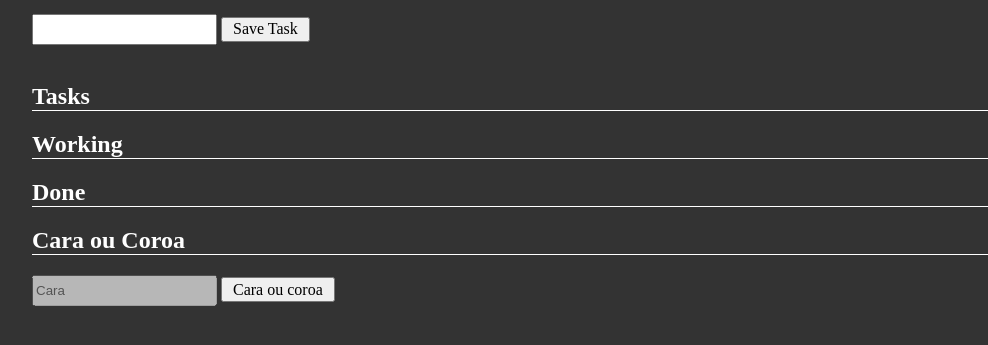
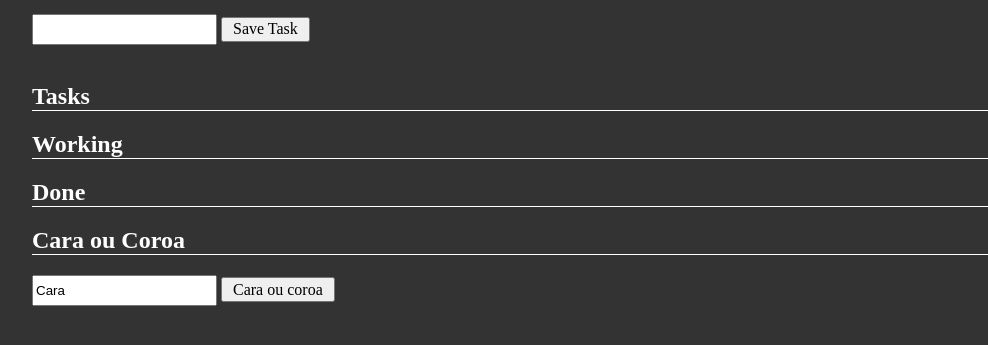
Before and after one commit to AdamTeodoro/Desafio-to-do-List, a plain HTML site: page index.html in a window 1280 px wide. Both pictures are taken after a click on the button "Cara ou coroa". Shown: the part 183-528 px from the top of the page, without its empty margins (32-1020 px from the left). Drawn offline with Linux system fonts and the light colour scheme.

Commit message:
Update index.html
Foda do desafio todo adicionando botão cara ou coroa

```diff
--- a/index.html
+++ b/index.html
@@ -267,10 +267,10 @@ function moveToTasks(item, index, currentArray) {
   }
 
   function caraOuCoroa() {
-    document.getElementById('input-cara-ou-coroa').setAttribute("enabled", "enabled");
+    document.getElementById('input-cara-ou-coroa').disabled = true;
     const result = getRandomInt(0, 1) == 0 ? 'Cara': 'Coroa';
     document.getElementById('input-cara-ou-coroa').value = result;
-    document.getElementById('input-cara-ou-coroa').setAttribute("disabled", "disabled");
+    document.getElementById('input-cara-ou-coroa').disabled = false;
   }
 
   updateTaskList();
```
